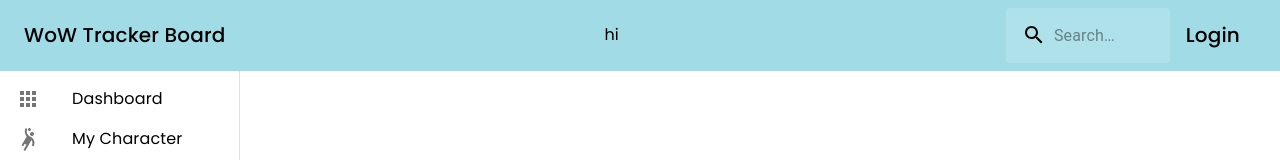
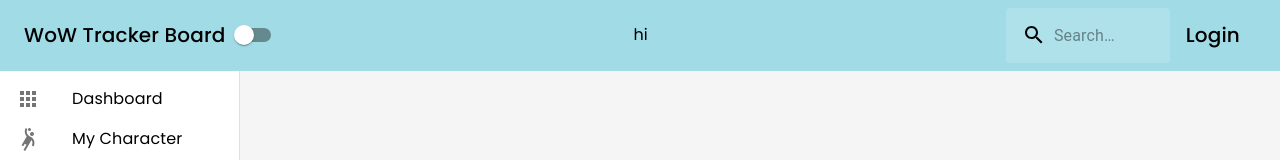
Before and after one commit to kattschmidtt/wow-tracker-dashboard, a React (Vite) app in the folder client/: page /search in a window 1280 px wide. Shown: the top 160 px of the page. Built offline with nearby package versions, Linux system fonts and the light colour scheme; no server answers; a web font is replaced by a local one.

Commit message:
Basic themeing started
lord help me

```diff
--- a/client/src/components/Layout/Header.tsx
+++ b/client/src/components/Layout/Header.tsx
@@ -1,39 +1,45 @@
-import { AppBar, Box, Button, List, ListItem, Menu, MenuItem, Switch, Toolbar, Typography } from '@mui/material';
-import { NavLink } from 'react-router-dom';
-import SearchBar from './SearchBar';
-import User from '../User/User';
-import { useUserContext } from '../../context/userContext';
-import Avatar from 'boring-avatars';
-import React, { useState } from 'react';
+import {
+  AppBar,
+  Box,
+  Button,
+  List,
+  ListItem,
+  Menu,
+  MenuItem,
+  Switch,
+  Toolbar,
+  Typography,
+} from "@mui/material";
+import { NavLink } from "react-router-dom";
+import SearchBar from "./SearchBar";
+import User from "../User/User";
+import { useUserContext } from "../../context/userContext";
+import Avatar from "boring-avatars";
+import { useTheme } from "../../context/ThemeContext";
+import React, { useState } from "react";
 
 const userDropdown = [
-  {title: 'Settings', path: '/settings'},
-  {title: 'Logout', path: '/logout'},
+  { title: "Settings", path: "/settings" },
+  { title: "Logout", path: "/logout" },
 ];
 
-interface Props {
-  darkMode: boolean;
-  handleThemeToggle: () => void;
-}
-
 const navStyles = {
-  color: 'inherit',
-  textDecoration: 'none',
-  typography: 'h6',
-  '&:hover': {
-    color: 'grey.500'
+  color: "inherit",
+  textDecoration: "none",
+  typography: "h6",
+  "&:hover": {
+    color: "grey.500",
   },
-  '&.active': {
-    color: 'text.secondary'
+  "&.active": {
+    color: "text.secondary",
   },
-  fontFamily: 'Poppins'
+  fontFamily: "Poppins",
 };
 
-const Header = ({/* darkMode, handleThemeToggle */}/* : Props */) => {
-
+const Header = () => {
   const { isLoggedIn, logout } = useUserContext();
   //const [isLoggedIn, setIsLoggedIn ] = useState(true);
-
+  const { isDarkMode, toggleTheme } = useTheme();
   const [anchorEl, setAnchorEl] = useState<null | HTMLElement>(null);
   const open = Boolean(anchorEl);
   const handleClick = (event: React.MouseEvent<HTMLButtonElement>) => {
@@ -43,34 +49,38 @@
     setAnchorEl(null);
   };
 
-  console.log(localStorage.getItem('battletag'))
+  console.log(localStorage.getItem("battletag"));
 
   const handleLogout = () => {
-    logout()
+    logout();
     setTimeout(() => {
       window.location.href = "http://localhost:3000/login";
     }, 500);
-  }
+  };
 
   return (
-    <AppBar position='fixed' sx={{mb: 3, background: '#a1dce6', boxShadow: 'none', color: 'black'}}>
-      <Toolbar sx={{display: 'flex', justifyContent: 'space-between', alignItems: 'center'}}>
-        <Box display='flex' alignItems='center'>
-          <Typography
-            variant='h6'
-            component={NavLink}
-            to='/'
-            sx={navStyles}
-          >WoW Tracker Board</Typography>{/*
-          <Switch checked={darkMode} onChange={handleThemeToggle}/> */}
+    <AppBar
+      position="fixed"
+      sx={{ mb: 3, background: "#a1dce6", boxShadow: "none", color: "black" }}
+    >
+      <Toolbar
+        sx={{
+          display: "flex",
+          justifyContent: "space-between",
+          alignItems: "center",
+        }}
+      >
+        <Box display="flex" alignItems="center">
+          <Typography variant="h6" component={NavLink} to="/" sx={navStyles}>
+            WoW Tracker Board
+          </Typography>
+          <Switch checked={isDarkMode} onChange={toggleTheme} />
         </Box>
 
         <User />
 
-
-        <Box display='flex' alignItems='center'>
-          <List sx={{display: 'flex'}}>
-
+        <Box display="flex" alignItems="center">
+          <List sx={{ display: "flex" }}>
             <SearchBar />
             {isLoggedIn ? (
               <>
@@ -81,32 +91,36 @@
                   id="basic-menu"
                   anchorEl={anchorEl}
                   open={open}
-                  onClose={handleClose}>
+                  onClose={handleClose}
+                >
                   <MenuItem
                     key="settings"
                     component={NavLink}
-                      to='/settings'
-                      onClick={handleClose}>
+                    to="/settings"
+                    onClick={handleClose}
+                  >
                     Settings
                   </MenuItem>
                   <MenuItem
                     key="logout"
                     component={NavLink}
-                      to='/logout'
-                      onClick={handleLogout}>
+                    to="/logout"
+                    onClick={handleLogout}
+                  >
                     Logout
                   </MenuItem>
                 </Menu>
               </>
             ) : (
-              <ListItem component={NavLink}
+              <ListItem
+                component={NavLink}
                 to={"/login"}
                 key={"/login"}
-                sx={navStyles}>
+                sx={navStyles}
+              >
                 Login
               </ListItem>
-            )
-            }
+            )}
           </List>
         </Box>
       </Toolbar>
--- /dev/null
+++ b/client/src/context/ThemeContext.tsx
@@ -0,0 +1,36 @@
+import React, { createContext, useContext, useState } from "react";
+import { ThemeProvider as MuiThemeProvider } from "@mui/material/styles";
+import { lightTheme, darkTheme } from "../theme/theme.tsx";
+
+type ThemeContextType = {
+  isDarkMode: boolean;
+  toggleTheme: () => void;
+};
+
+const ThemeContext = createContext<ThemeContextType | undefined>(undefined);
+
+export const ThemeProvider: React.FC<{ children: React.ReactNode }> = ({
+  children,
+}) => {
+  const [isDarkMode, setIsDarkMode] = useState(false);
+
+  const toggleTheme = () => {
+    setIsDarkMode((prevMode) => !prevMode);
+  };
+
+  const theme = isDarkMode ? darkTheme : lightTheme;
+
+  return (
+    <ThemeContext.Provider value={{ isDarkMode, toggleTheme }}>
+      <MuiThemeProvider theme={theme}>{children}</MuiThemeProvider>
+    </ThemeContext.Provider>
+  );
+};
+
+export const useTheme = () => {
+  const context = useContext(ThemeContext);
+  if (!context) {
+    throw new Error("useTheme must be used within a ThemeProvider");
+  }
+  return context;
+};
--- /dev/null
+++ b/client/src/theme/theme.tsx
@@ -0,0 +1,43 @@
+import { createTheme } from "@mui/material/styles";
+
+// Light theme
+export const lightTheme = createTheme({
+  palette: {
+    mode: "light", // Default mode
+    primary: {
+      main: "#1976d2", // Customize primary color
+    },
+    secondary: {
+      main: "#9c27b0", // Customize secondary color
+    },
+    background: {
+      default: "#f5f5f5", // Light background
+      paper: "#ffffff", // Light paper color
+    },
+    text: {
+      primary: "#000000", // Dark text for light theme
+      secondary: "#757575", // Secondary text color
+    },
+  },
+});
+
+// Dark theme
+export const darkTheme = createTheme({
+  palette: {
+    mode: "dark", // Dark mode
+    primary: {
+      main: "#90caf9", // Customize primary color for dark theme
+    },
+    secondary: {
+      main: "#ce93d8", // Customize secondary color for dark theme
+    },
+    background: {
+      default: "#121212", // Dark background
+      paper: "#1e1e1e", // Dark paper color
+    },
+    text: {
+      primary: "#ffffff", // Light text for dark theme
+      secondary: "#b3b3b3", // Secondary text color
+    },
+  },
+});
```
Also changed, not shown: client/src/main.tsx (+16 -14 lines). Lines whose indentation alone changed are shown as unchanged.
